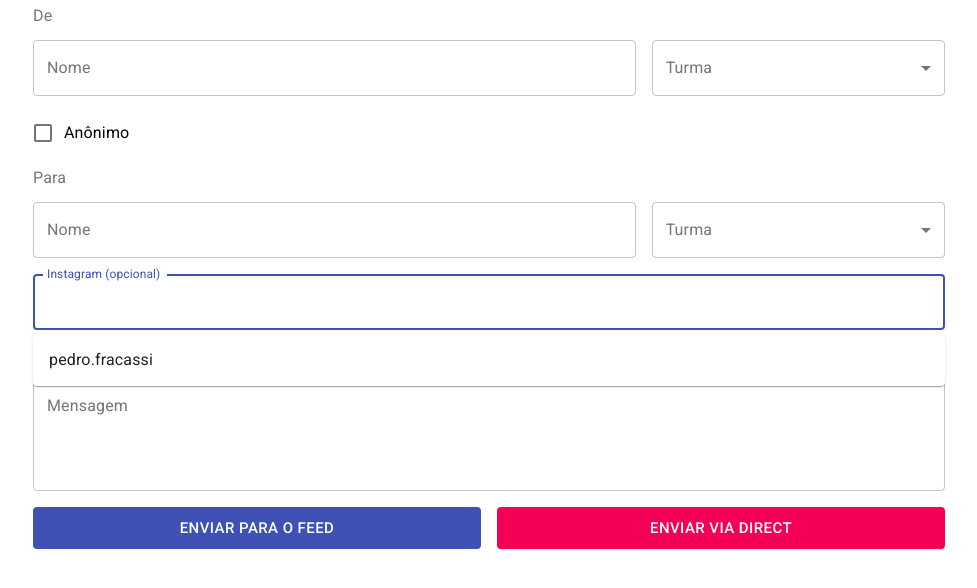
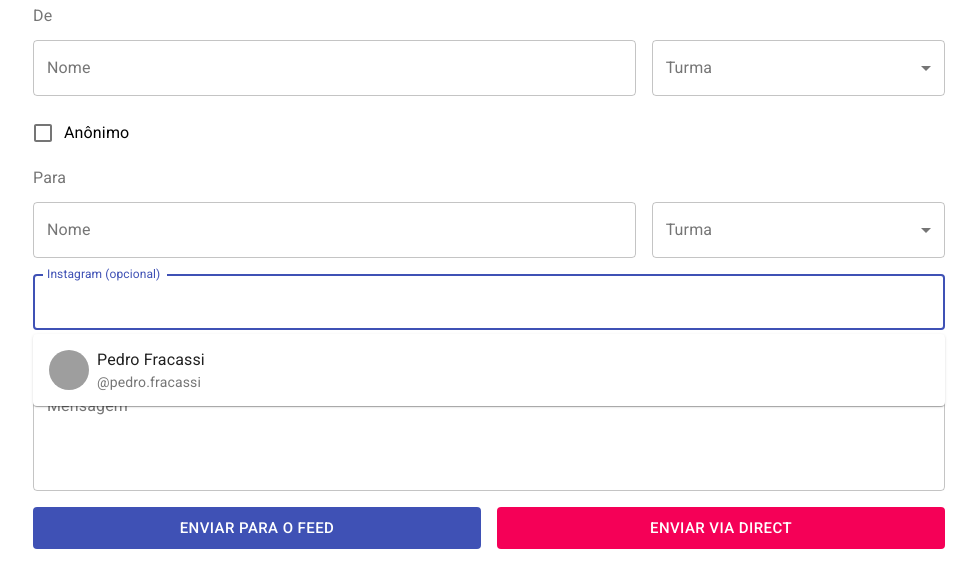
Before and after one commit to pedrofracassi/correioelegante, a React (Create React App) app in the folder frontend/: page / in a window 1280 px wide. Both pictures are taken after a click on the element 640 px from the left and 302 px from the top of the page. Shown: the top 588 px of the page, without its empty margins (151-1128 px from the left). Built offline with nearby package versions, Linux system fonts and the light colour scheme; grey boxes are pictures that could not be loaded.

Commit message:
Better AutoComplete

```diff
--- a/frontend/src/InstagramField.jsx
+++ b/frontend/src/InstagramField.jsx
@@ -1,7 +1,10 @@
 import React from 'react'
 
 import {
-    TextField
+    TextField,
+    Avatar,
+    Grid,
+    Typography
 } from '@material-ui/core'
 
 import AutoComplete from '@material-ui/lab/Autocomplete'
@@ -20,10 +23,27 @@ export default function InstagramField ({ label }) {
   return (
     <AutoComplete
       freeSolo
-      options={searchResults.map(r => r.user.username)}
+      includeInputInList
+      options={searchResults.map(r => r.user)}
+      getOptionLabel={option => option.username}
       renderInput={(params) =>
         <TextField {...params} fullWidth label="Instagram (opcional)" variant="outlined" />
       }
+      renderOption={option => {
+        return (
+          <Grid container alignItems="center" spacing={1}>
+            <Grid item>
+              <Avatar src={option.profile_pic_url} alt={option.full_name}></Avatar>
+            </Grid>
+            <Grid item xs>
+              {option.full_name}
+              <Typography variant="body2" color="textSecondary">
+                @{option.username}
+              </Typography>
+            </Grid>
+          </Grid>
+        )
+      }}
     />
   )
 }
```
